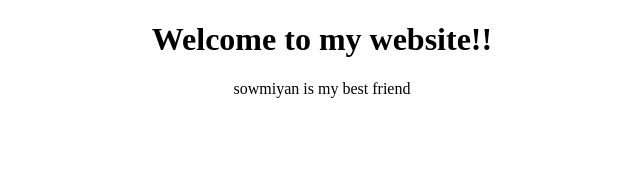
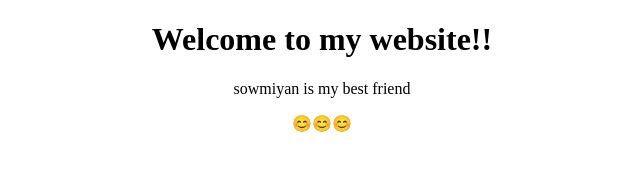
Before and after one commit to Deepan426/deepan, a plain HTML site: page index.html in a window 1280 px wide. Shown: the whole page, without its empty margins (318-958 px from the left). Drawn offline with Linux system fonts and the light colour scheme.

Commit message:
Added emojils!

```diff
--- a/index.html
+++ b/index.html
@@ -10,5 +10,6 @@
 <body>
   <h1 align="center">Welcome to my website!!</h1>
   <p align="center">sowmiyan is my best friend</p>
+  <p align="center">😊😊😊</p>
 </body>
 </html>
```
